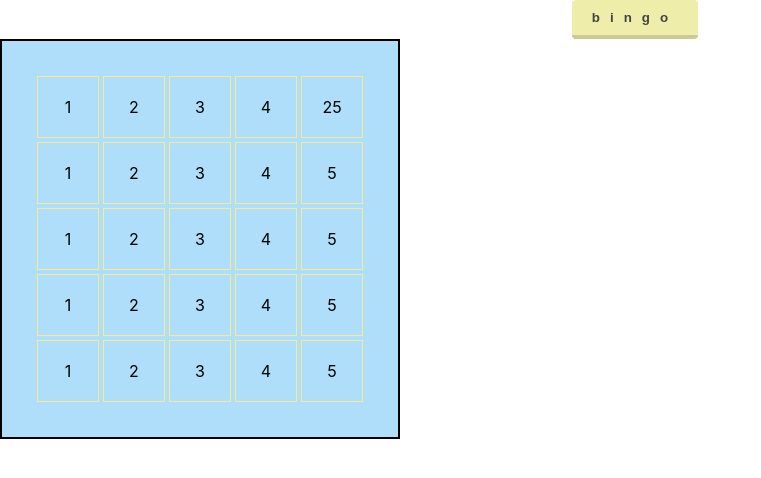
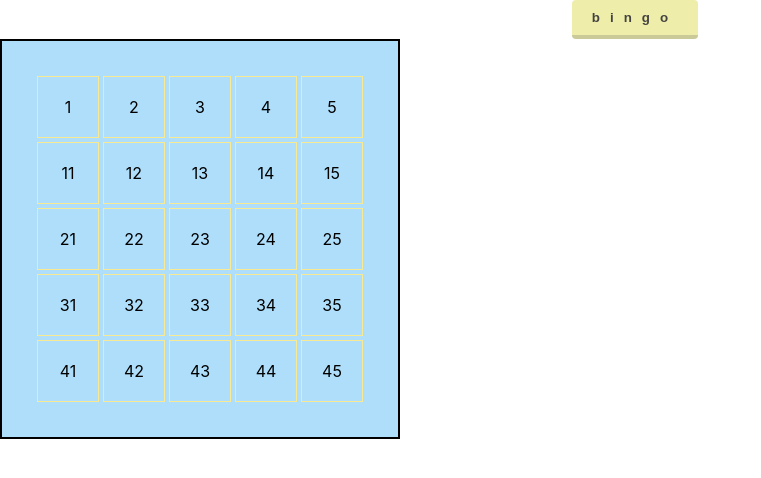
Before and after one commit to mif-yamada/bingo, a React (Create React App) app: page / in a window 1280 px wide. Shown: the top 478 px of the page, without its empty margins (0-761 px from the left). Built offline with nearby package versions, Linux system fonts and the light colour scheme.

Commit message:
変更練習

```diff
--- a/src/App.tsx
+++ b/src/App.tsx
@@ -7,7 +7,7 @@ function App() {
   return (
     <div className="App">
       <Button title='bingo' onClick={() => { }}></Button>
-      <Card cardNumberList={[[1,2,3,4,25],[1,2,3,4,5],[1,2,3,4,5],[1,2,3,4,5],[1,2,3,4,5],]}></Card>
+      <Card cardNumberList={[[1,2,3,4,5],[11,12,13,14,15],[21,22,23,24,25],[31,32,33,34,35],[41,42,43,44,45],]}></Card>
     </div>
   );
 }
--- a/src/component/button/index.tsx
+++ b/src/component/button/index.tsx
@@ -5,6 +5,7 @@ interface ButtonProps {
   title: string;
   onClick: () => void;
 }
+
 const StyledButton = styled.button`
   display: inline-block;
   text-align: center;
@@ -21,7 +22,6 @@ const StyledButton = styled.button`
   cursor: pointer;
 `;
 
-// const 不変
 const Button:React.FC<ButtonProps> = (props:ButtonProps) => {
   const {
     title,
--- a/src/component/cell/index.tsx
+++ b/src/component/cell/index.tsx
@@ -3,7 +3,7 @@ import styled from "@emotion/styled";
 
 interface CellProps{
   num: number;
-  isBlank?:boolean;
+  isBlank?:boolean;//必須ではない情報は　?付ける
 }
 const StyledCell = styled.div`
   width: 60px;
```
